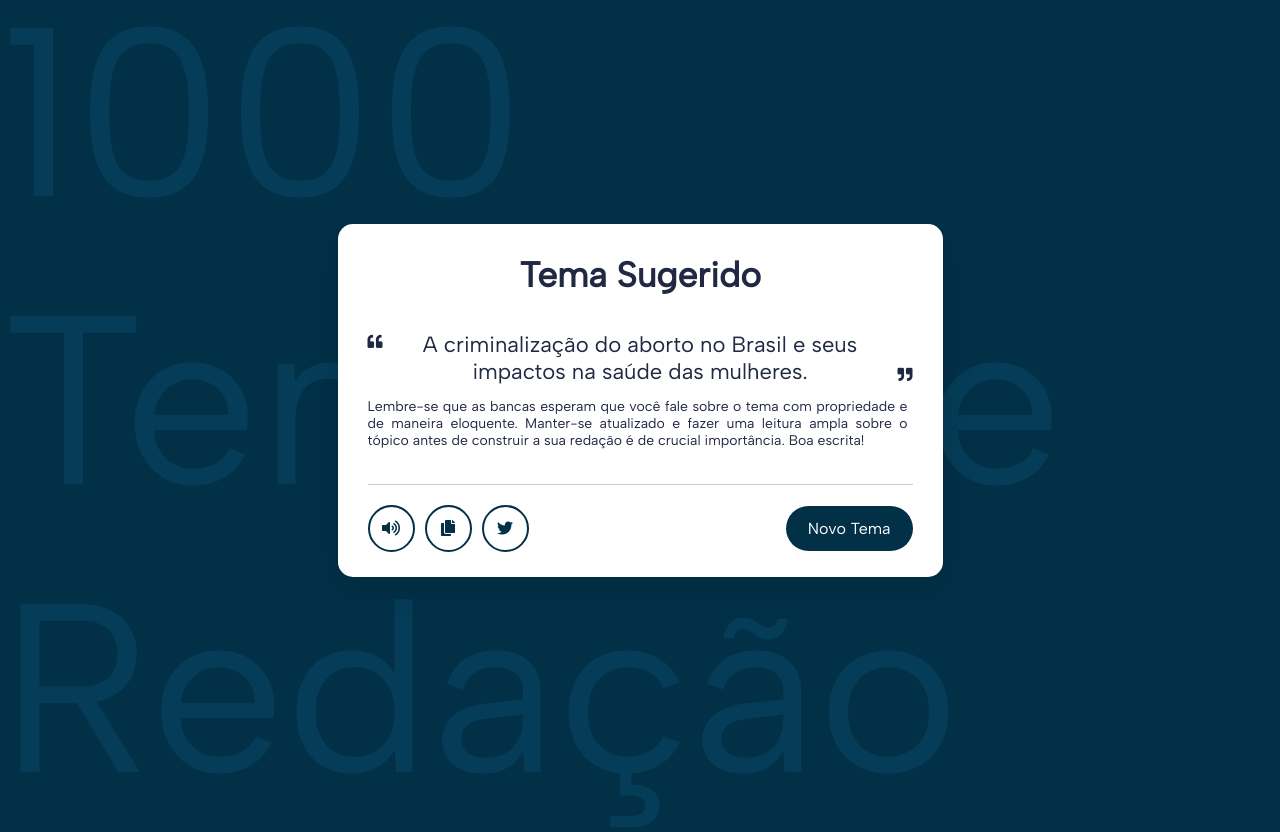
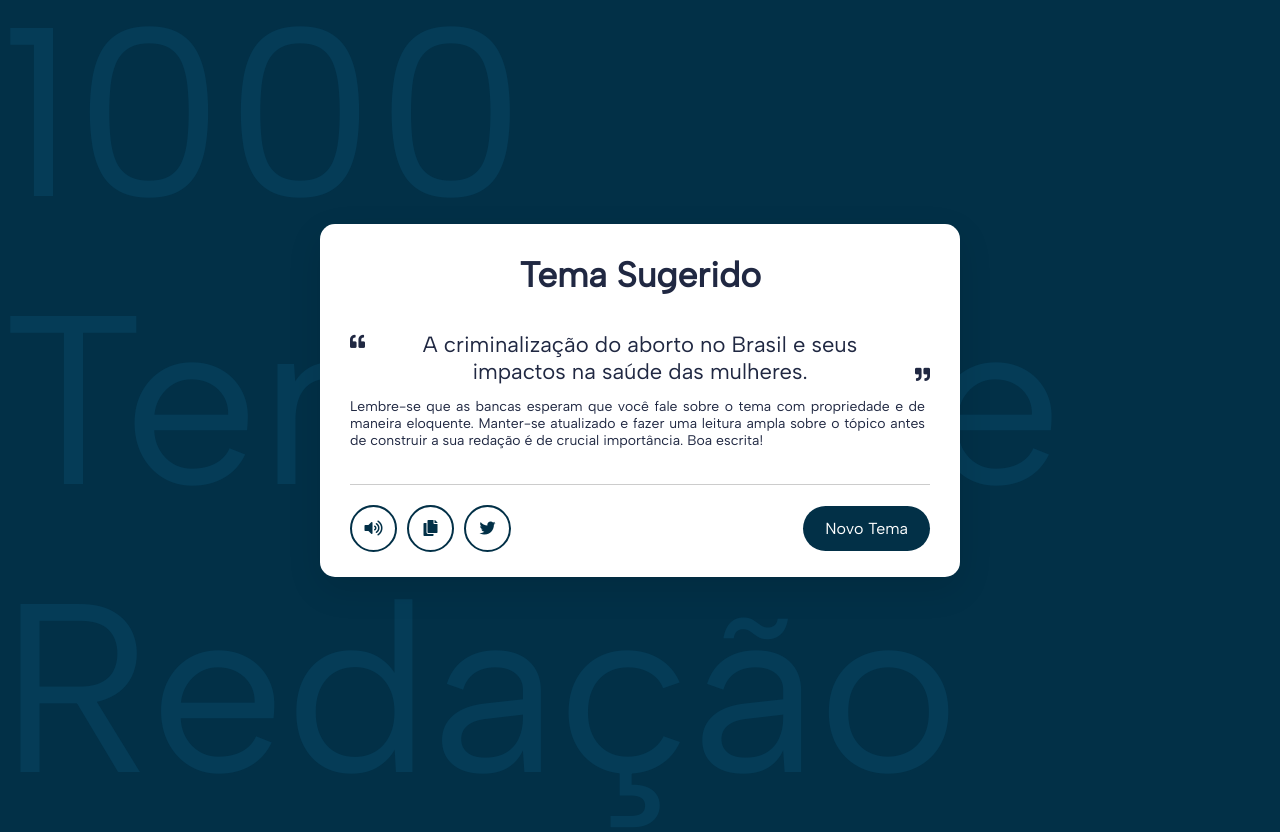
Before and after one commit to JardsonJean/jardsonjean.github.io, a plain HTML site: page index.html in a window 1280 px wide. Drawn offline with Linux system fonts and the light colour scheme.

Commit message:
Update style.css

```diff
--- a/style.css
+++ b/style.css
@@ -19,13 +19,21 @@ body{
 }
 
 .wrapper{
-  width: 605px;
+  /*width: 605px;*/
+  width: 100%;
   position: absolute;
   background: #fff;
   border-radius: 15px;
   padding: 30px 30px 25px;
   box-shadow: 0 12px 35px rgba(0,0,0,0.1);
 }
+
+@media only screen and (min-width: 768px) {
+  .wrapper {
+    width: 50%; /* Set the width to 50% for screens wider than 768px */
+  }
+}
+
 header, .content :where(i, p, span){
   color: #202842;
 }
```
